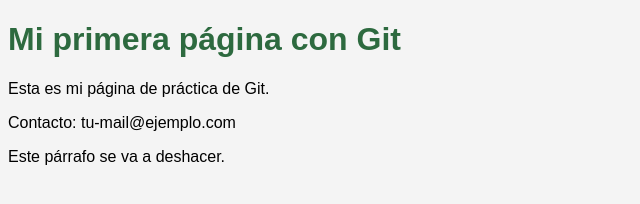
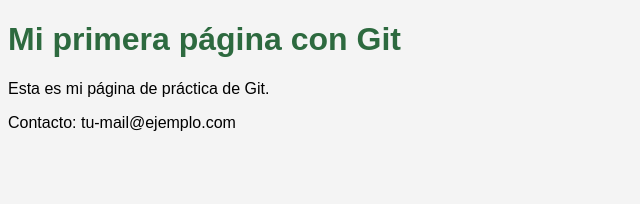
Before and after one commit to xXLeonel2000/practica-git, a plain HTML site: page index.html in a window 1280 px wide. Shown: the whole page, without its empty margins (0-640 px from the left). Drawn offline with Linux system fonts and the light colour scheme.

Commit message:
Revert "Agrega párrafo de prueba"
This reverts commit a99ed28b9eb9e82812ce0f2eafdf85331dd1c0c3.

```diff
--- a/index.html
+++ b/index.html
@@ -9,6 +9,5 @@
   <h1>Mi primera página con Git</h1>
     <p>Esta es mi página de práctica de Git.</p>
       <p>Contacto: tu-mail@ejemplo.com</p>
-        <p>Este párrafo se va a deshacer.</p>
 </body>
 </html>
```
